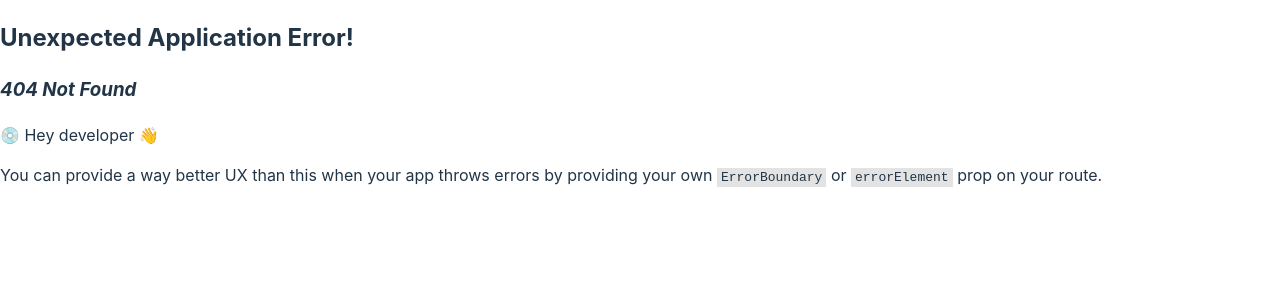
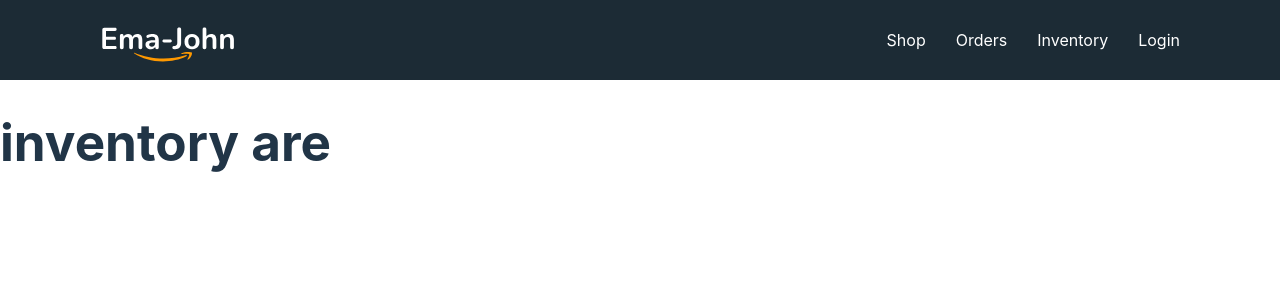
Before and after one commit to siddarthabiswas/ema-john-simple, a React (Vite) app: page /inventory in a window 1280 px wide. Before the commit this address had no page. Shown: the top 300 px of the page. Built offline with nearby package versions, Linux system fonts and the light colour scheme.

Commit message:
added login area

```diff
--- a/src/components/Header/Header.jsx
+++ b/src/components/Header/Header.jsx
@@ -11,7 +11,7 @@ const Header = () => {
             <a href="/">Shop</a>
             <a href="/orders">Orders</a>
             <a href="/inventory">Inventory</a>
-            <a href="/Login">Login</a>
+            <a href="/login">Login</a>
             </div>
         </nav>
     );
--- /dev/null
+++ b/src/components/Inventory/Inventory.jsx
@@ -0,0 +1,11 @@
+import React from 'react';
+
+const Inventory = () => {
+    return (
+        <div>
+            <h1>inventory are</h1>
+        </div>
+    );
+};
+
+export default Inventory;
--- /dev/null
+++ b/src/components/Login/Login.jsx
@@ -0,0 +1,11 @@
+import React from 'react';
+
+const Login = () => {
+    return (
+        <div>
+            <h2>Login coming soon</h2>
+        </div>
+    );
+};
+
+export default Login;
--- /dev/null
+++ b/src/components/Orders/Orders.jsx
@@ -0,0 +1,11 @@
+import React from 'react';
+
+const Orders = () => {
+    return (
+        <div>
+            <h2>orders page</h2>
+        </div>
+    );
+};
+
+export default Orders;
```
Also changed, not shown: src/main.jsx (+15 -0 lines).
